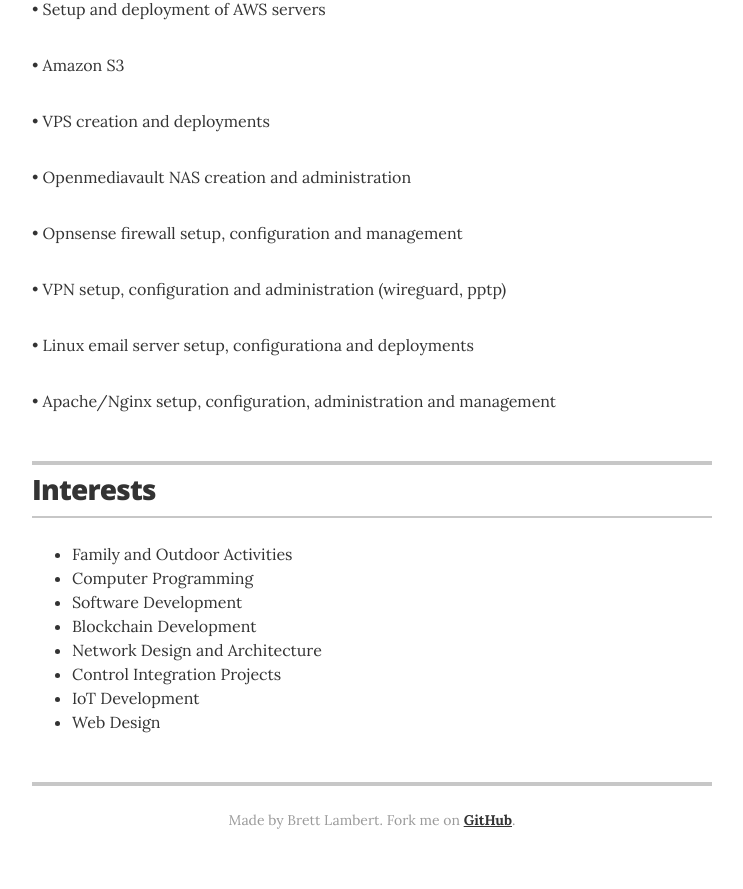
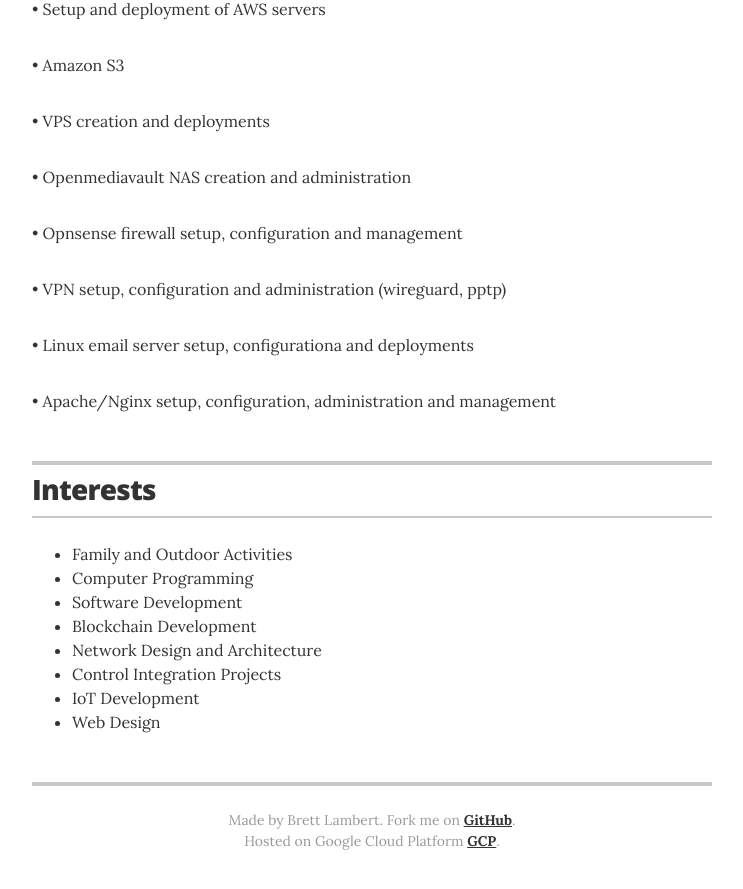
Before and after one commit to brettnreno/resume, a Jekyll site: the page built from index.html, in a window 1280 px wide and 900 px high, scrolled down 5025 px. Shown: the top 889 px of the window, without its empty margins (268-1011 px from the left). Built offline with Jekyll 4.4.1, drawn with Linux system fonts in a browser that asks for light colours.

```diff
--- a/_config.yml
+++ b/_config.yml
@@ -51,7 +51,7 @@ resume_social_links:
   # resume_facebook_url:          "insert Facebook URL here"
 #  resume_linkedin_url:          "https://www.linkedin.com/in/"
   # resume_instagram_url:         "insert your Instagram URL here"
-#  resume_website_url:           "http://brettlambert.com"
+  resume_website_url:           "https://brettlambert.online"
 #  resume_medium_url:            "https://medium.com/"
 resume_print_social_links:      true
 
--- a/_layouts/resume.html
+++ b/_layouts/resume.html
@@ -233,6 +233,7 @@
 
       <footer class="page-footer">
         <p class="footer-line">Made by Brett Lambert. Fork me on <a href="https://github.com/brettnreno/resume">GitHub</a>.</p>
+        <p class="footer-line">Hosted on Google Cloud Platform <a href="https://cloud.google.com">GCP</a>.</p>
       </footer>
 
     </div>
```
